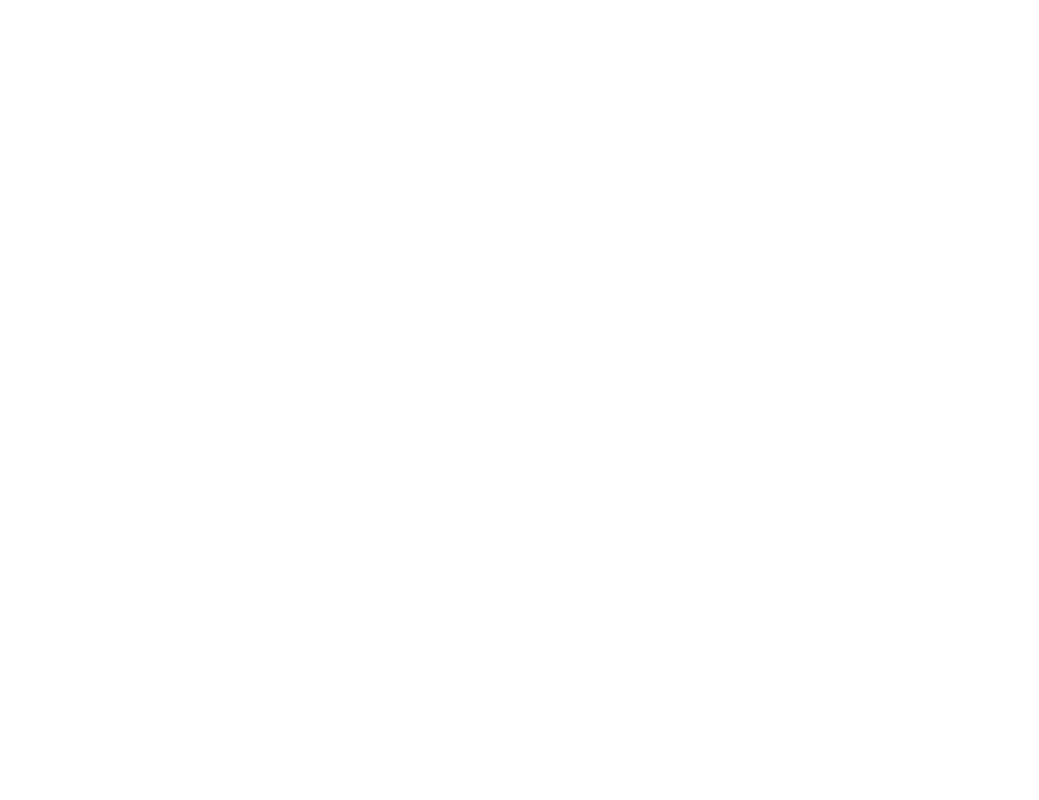
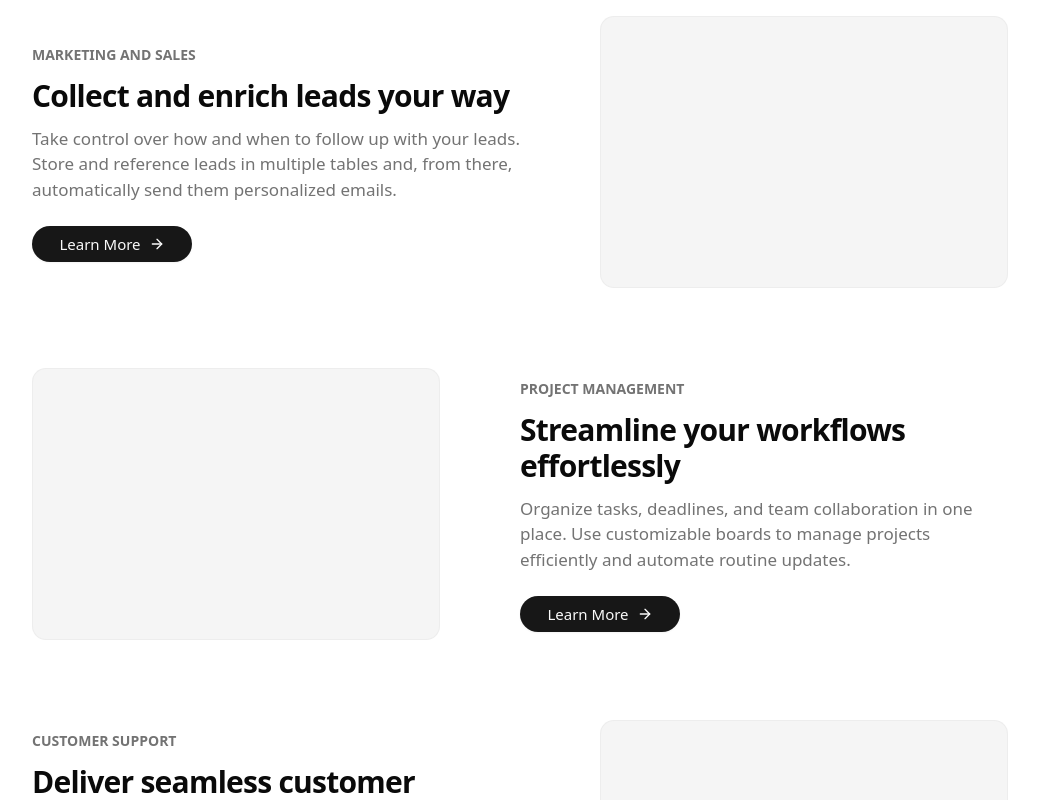
Before and after one commit to keiichirotakahashi/pricefit-lp, a Next.js app: page / in a window 1280 px wide. Shown: the part 1800-2600 px from the top of the page, without its empty margins (120-1159 px from the left). Before the commit the page ends 1600 px from the top, so only its background shows below. Built offline with nearby package versions, Linux system fonts and the light colour scheme.

Commit message:
feat: add solution section

```diff
--- a/src/app/page.tsx
+++ b/src/app/page.tsx
@@ -1,4 +1,5 @@
 import Features02Page from "@/components/features-02/features-02";
+import Features06Page from "@/components/features-06/features-06";
 import Hero02 from "@/components/hero-02/hero-02";
 import Navbar04Page from "@/components/navbar-04/navbar-04";
 
@@ -8,6 +9,7 @@ export default function Home() {
       <Navbar04Page />
       <Hero02 />
       <Features02Page />
+      <Features06Page />
     </div>
   );
 }
--- /dev/null
+++ b/src/components/features-06/features-06.tsx
@@ -0,0 +1,63 @@
+import { ArrowRight } from "lucide-react";
+import Link from "next/link";
+import { Button } from "@/components/ui/button";
+
+const features = [
+  {
+    category: "Marketing and Sales",
+    title: "Collect and enrich leads your way",
+    details:
+      "Take control over how and when to follow up with your leads. Store and reference leads in multiple tables and, from there, automatically send them personalized emails.",
+    tutorialLink: "#",
+  },
+  {
+    category: "Project Management",
+    title: "Streamline your workflows effortlessly",
+    details:
+      "Organize tasks, deadlines, and team collaboration in one place. Use customizable boards to manage projects efficiently and automate routine updates.",
+    tutorialLink: "#",
+  },
+  {
+    category: "Customer Support",
+    title: "Deliver seamless customer experiences",
+    details:
+      "Track and resolve customer queries faster with an integrated ticketing system. Set priorities, automate follow-ups, and enhance satisfaction with personalized responses.",
+    tutorialLink: "#",
+  },
+];
+
+const Features06Page = () => {
+  return (
+    <div className="min-h-screen flex items-center justify-center">
+      <div className="max-w-screen-lg w-full py-10 px-6">
+        <h2 className="text-4xl md:text-5xl md:leading-[3.5rem] font-bold tracking-tight max-w-xl md:text-center md:mx-auto">
+          Boost Your Strategy with Smart Features
+        </h2>
+        <div className="mt-8 md:mt-16 w-full mx-auto space-y-20">
+          {features.map((feature) => (
+            <div
+              key={feature.category}
+              className="flex flex-col md:flex-row items-center gap-x-20 gap-y-6 md:odd:flex-row-reverse"
+            >
+              <div className="w-full aspect-[6/4] bg-muted rounded-xl border border-border/50 basis-1/2" />
+              <div className="basis-1/2 shrink-0">
+                <span className="uppercase font-semibold text-sm text-muted-foreground">
+                  {feature.category}
+                </span>
+                <h4 className="my-3 text-3xl font-semibold tracking-tight">{feature.title}</h4>
+                <p className="text-muted-foreground text-[17px]">{feature.details}</p>
+                <Button asChild className="mt-6 rounded-full min-w-40 text-[15px]">
+                  <Link href={feature.tutorialLink}>
+                    Learn More <ArrowRight />
+                  </Link>
+                </Button>
+              </div>
+            </div>
+          ))}
+        </div>
+      </div>
+    </div>
+  );
+};
+
+export default Features06Page;
```
